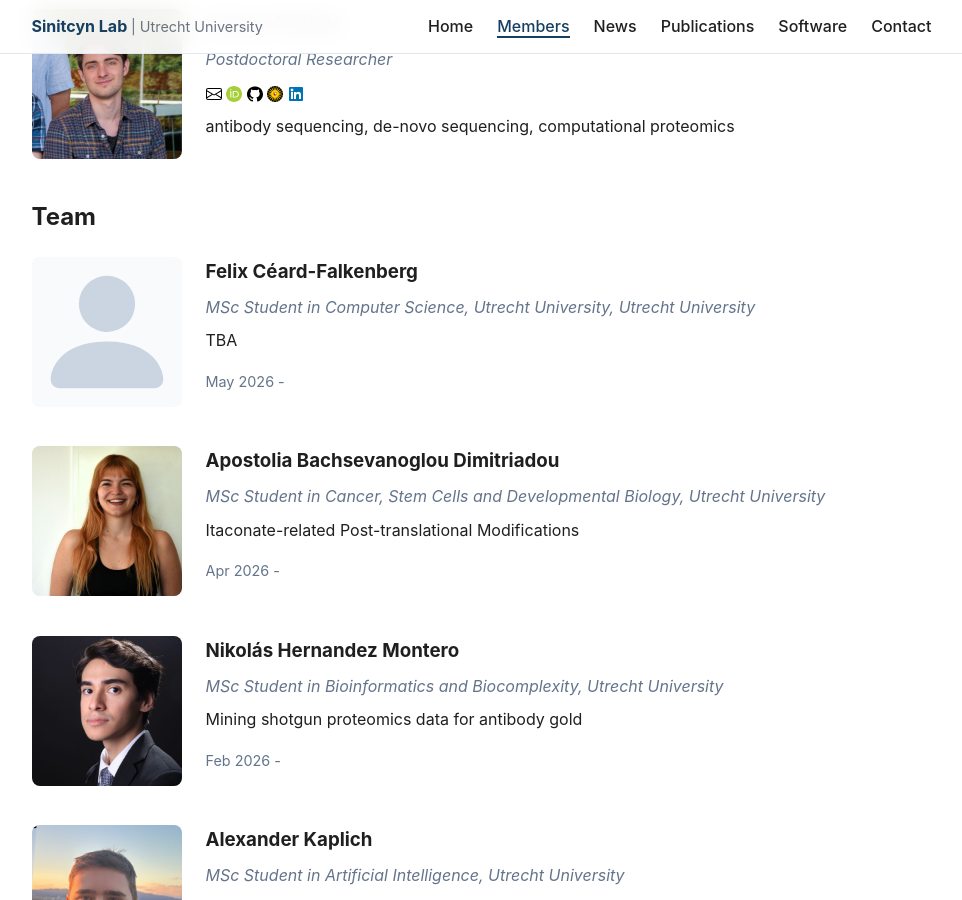
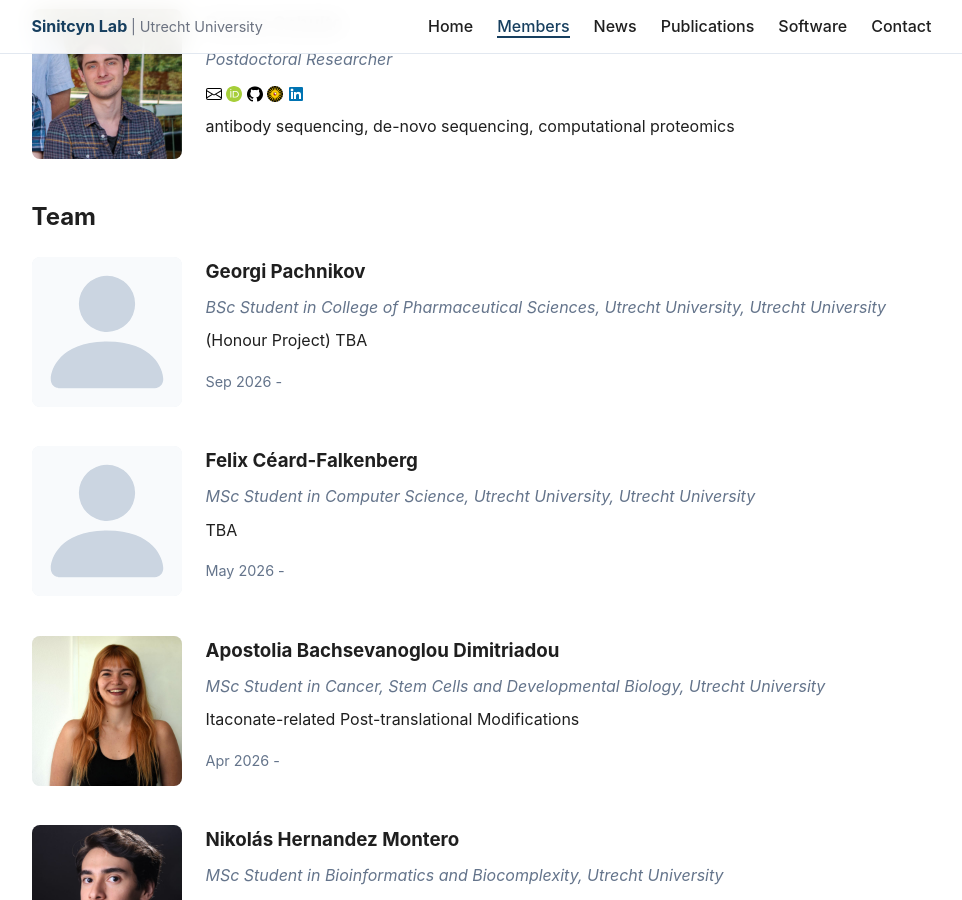
Before and after one commit to SinitcynLab/Sinitcynlab.github.io, a Jekyll site: the page built from members/index.md, in a window 1280 px wide and 900 px high, scrolled down 1135 px. Shown: the whole window, without its empty margins (151-1113 px from the left). Built offline with Jekyll 4.4.1, drawn with Linux system fonts in a browser that asks for light colours.

Commit message:
updating the room number and adding Georgi

```diff
--- a/_data/members.yml
+++ b/_data/members.yml
@@ -33,6 +33,11 @@ leadership:
     photo: douwe_schulte.low.jpg
     gdpr_consent: true
 team:
+  - name: Georgi Pachnikov
+    title: BSc Student in College of Pharmaceutical Sciences, Utrecht University, Utrecht University
+    focus: (Honour Project) TBA
+    time: Sep 2026 -
+    gdpr_consent: false
   - name: Felix Céard-Falkenberg
     title: MSc Student in Computer Science, Utrecht University, Utrecht University
     focus: TBA
```
Also changed, not shown: contact/index.md (+1 -1 lines).
